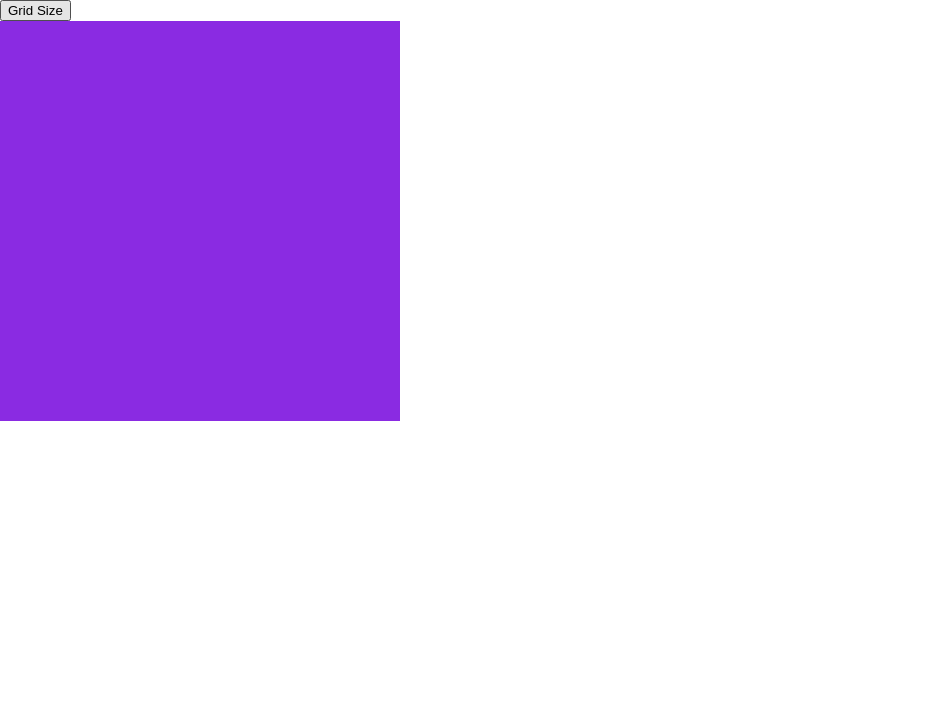
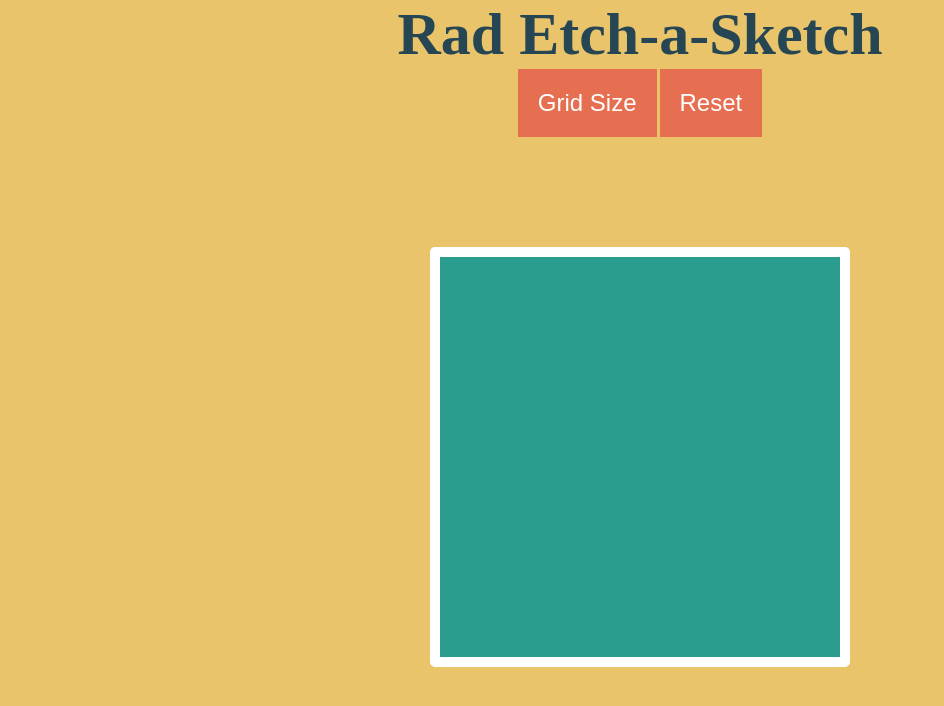
Before and after one commit to nikleodeon/etchasketch, a plain HTML site: page index.html in a window 1280 px wide. Shown: the whole page, without its empty margins (0-944 px from the left). Drawn offline with Linux system fonts and the light colour scheme.

Commit message:
Add reset button functionality

```diff
--- a/index.html
+++ b/index.html
@@ -9,7 +9,9 @@
     <link rel="stylesheet" href="styles.css">
 </head>
 <body>
+    <h1>Rad Etch-a-Sketch</h1>
     <button id="grid-size">Grid Size</button>
+    <button id="reset">Reset</button>
     <div id="grid">
 
     </div>
--- a/script.js
+++ b/script.js
@@ -1,5 +1,6 @@
 const boxHome = document.getElementById("grid");
 const gridButton = document.getElementById("grid-size");
+const resetButton = document.getElementById("reset");
 const boxToChange = document.getElementsByClassName("newbox");
 let newDiv;
 let boxNumber;
@@ -50,6 +51,16 @@ function displayGrid() {
 
 gridButton.addEventListener("click", displayGrid);
 
+function resetGrid() {
+    for (let i = 0; i < boxToChange.length; i++) {
+        boxToChange[i].classList.remove("hovereffect");
+    }
+}
+
+resetButton.addEventListener("click", resetGrid);
+
+
+
 
 
 /* function totalBoxGrid() {
--- a/styles.css
+++ b/styles.css
@@ -1,19 +1,40 @@
 body {
     margin: 0;
     padding: 0;
+    background-color: #E9C46A;
+    color: #264653;
+    text-align: center;
+    font-size: 12px;
+}
+
+h1 {
+    font-size: 5em;
+    margin: 0;
 }
 
 #grid {
     display: flex;
     flex-wrap: wrap;
-    background-color: blueviolet;
+    background-color: #2A9D8F;
     width: 400px;
     height: 400px;
+    margin: 10px auto 0;
+    border: 10px solid #FFF;
+    border-radius: 5px;
+}
+
+button {
+    background-color: #E76F51;
+    color: #FFF;
+    border: none;
+    padding: 20px;
+    font-size: 2em;
+    margin-bottom: 100px;
 }
 
 .newbox {
     flex: 0 0 auto;
-    background-color: aqua;
+    background-color: #2A9D8F;
 }
 
 .newbox:before {
@@ -23,5 +44,5 @@ body {
 }
 
 .hovereffect {
-    background-color: azure;
+    background-color: #F4A261;
 }
```
